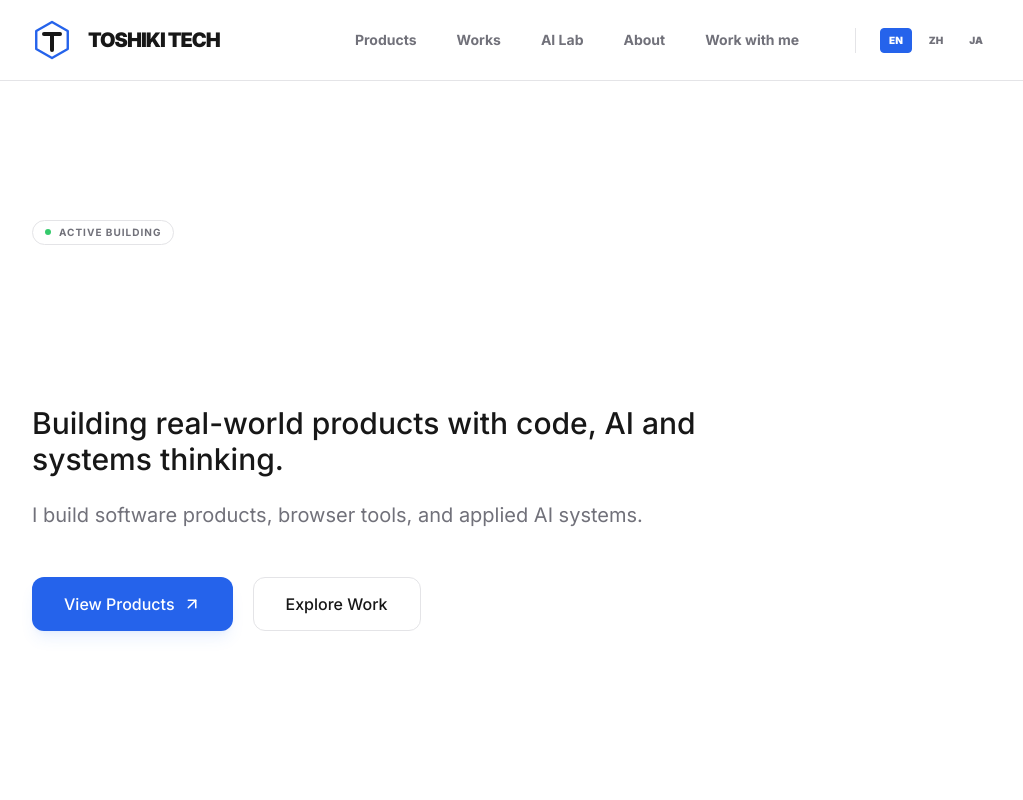
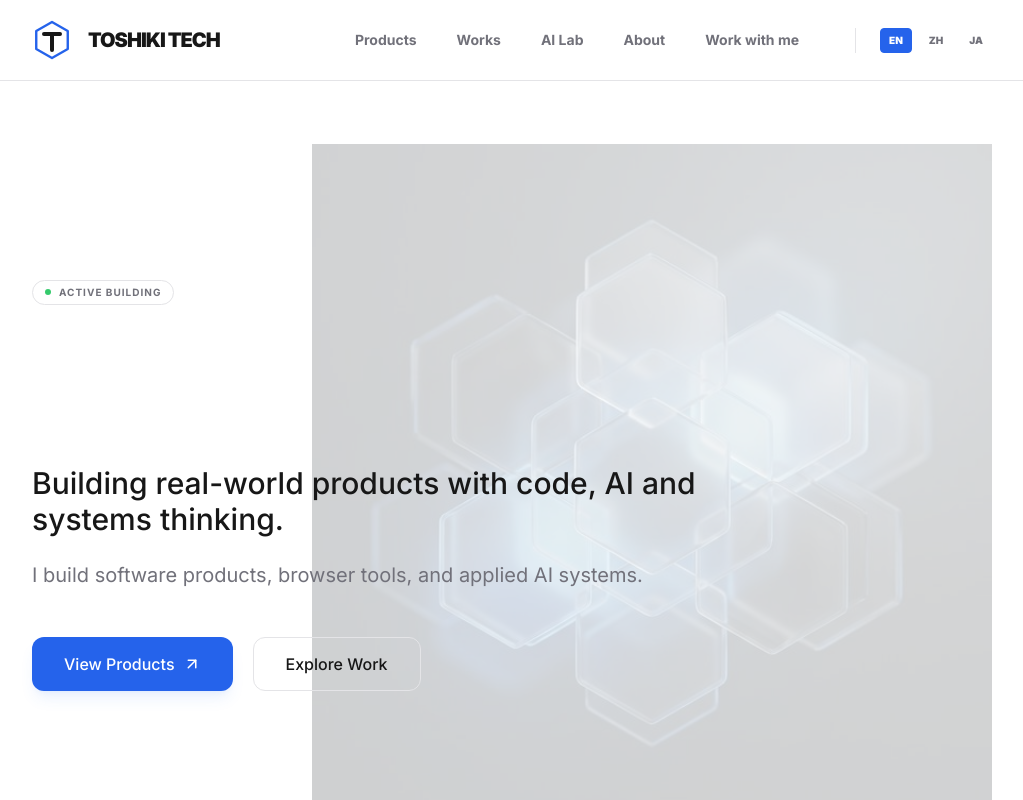
Before and after one commit to toshiki-tech/toshiki.tech, a Next.js app: page /en in a window 1280 px wide. Shown: the top 800 px of the page, without its empty margins (128-1151 px from the left). Built offline with nearby package versions, Linux system fonts and the light colour scheme.

Commit message:
feat(ui): add premium hero background and purge legacy experiments links

```diff
--- a/src/app/[lang]/HomeClient.tsx
+++ b/src/app/[lang]/HomeClient.tsx
@@ -54,7 +54,24 @@ export default function HomeClient({ lang, dict }: { lang: Locale; dict: any })
   return (
     <div className="container-custom py-12 space-y-40">
       {/* Hero Section */}
-      <section className="min-h-[70vh] flex flex-col justify-center relative">
+      <section className="min-h-[85vh] flex flex-col justify-center relative">
+        <div className="absolute top-0 right-0 -z-20 w-full h-full max-w-4xl pointer-events-none select-none opacity-40 md:opacity-100">
+          <motion.div
+            initial={{ opacity: 0, scale: 0.9 }}
+            animate={{ opacity: 1, scale: 1 }}
+            transition={{ duration: 1.5, ease: "easeOut" }}
+            className="w-full h-full relative"
+          >
+            <img
+              src="/images/hero-bg.png"
+              alt="Toshiki Tech Abstract"
+              className="w-full h-full object-contain object-right-top mix-blend-screen opacity-20 dark:opacity-60"
+            />
+            <div className="absolute inset-0 bg-gradient-to-l from-transparent via-[var(--background-start-rgb)] to-[var(--background-start-rgb)]" />
+            <div className="absolute inset-0 bg-gradient-to-b from-transparent via-transparent to-[var(--background-start-rgb)]" />
+          </motion.div>
+        </div>
+
         <div className="absolute top-0 right-0 -z-10 w-64 h-64 bg-[rgb(var(--accent))]/5 rounded-full blur-[100px] pointer-events-none" />
 
         <motion.div
```
Also changed, not shown: public/images/hero-bg.png (added).
